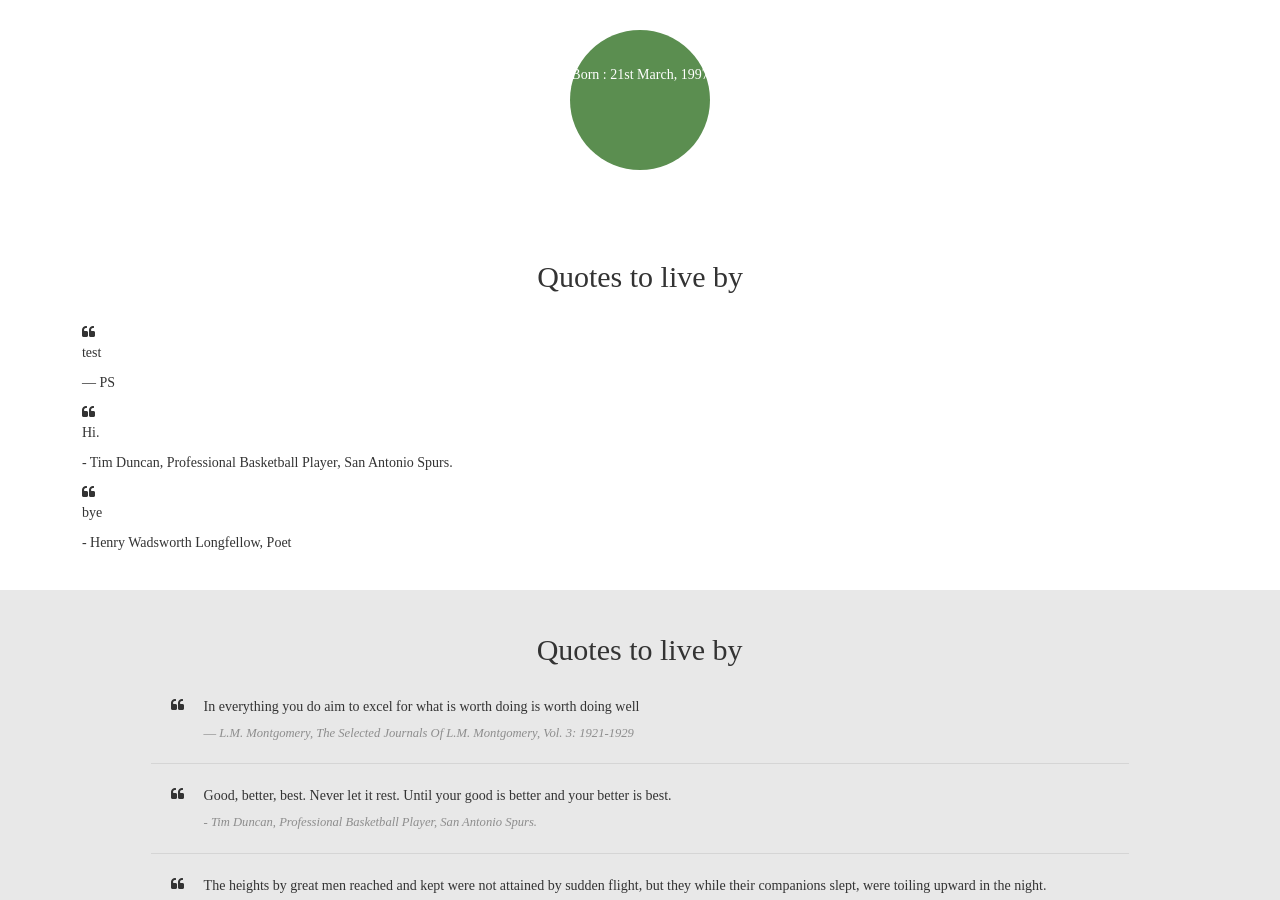
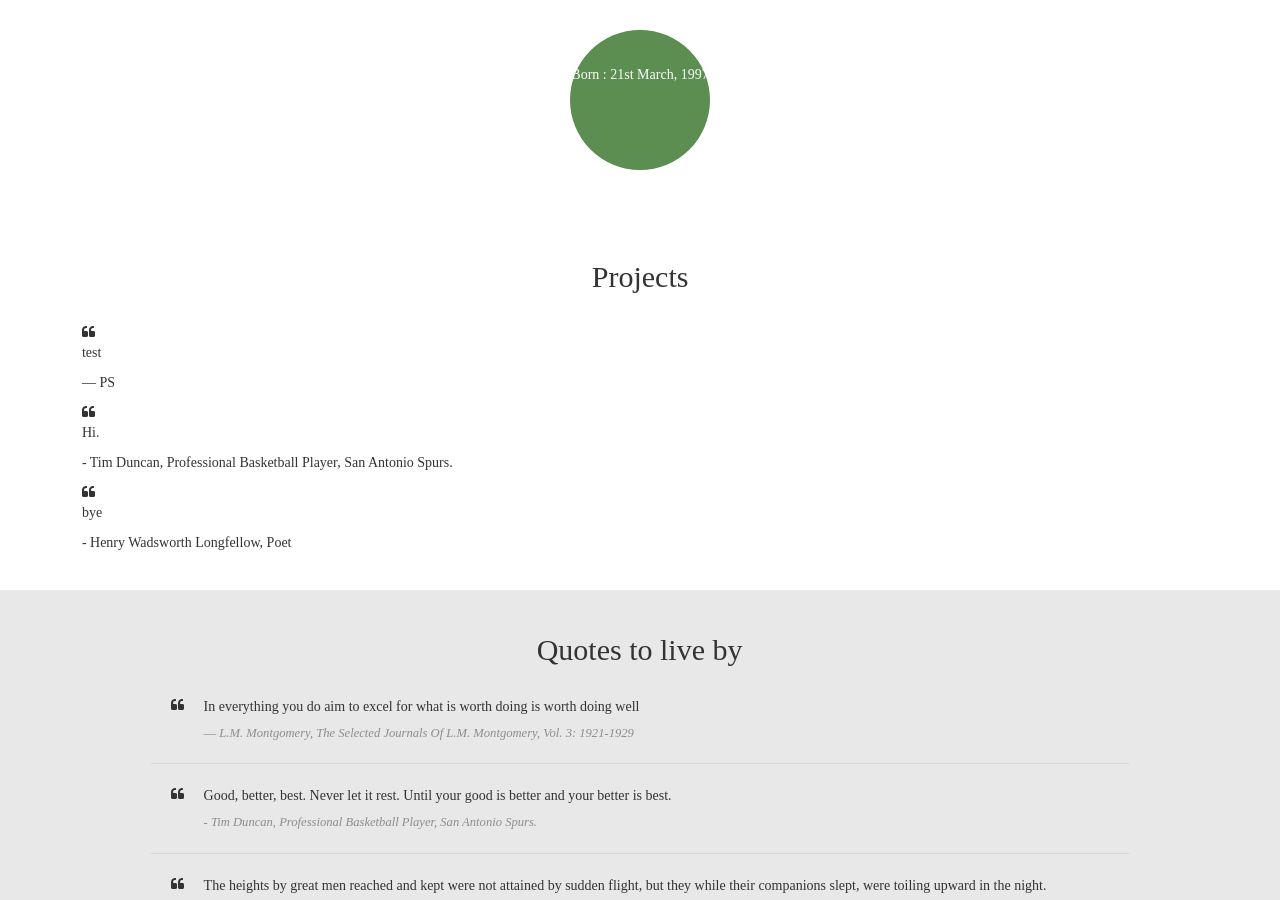
Before and after one commit to prachisudrik/prachisudrik.github.io, a Jekyll site: the page built from index.html, in a window 1280 px wide and 900 px high, scrolled down 2736 px. Built offline with Jekyll 4.4.1, drawn with Linux system fonts in a browser that asks for light colours; nearby versions of some CDN libraries; some web fonts are replaced.

Commit message:
Update index.html

```diff
--- a/index.html
+++ b/index.html
@@ -225,7 +225,7 @@ html_title: Prachi Sudrik
 <section id="projects">
   <div class="container">
     <div class="row">
-      <h2 class="text-center wow animated zoomIn">Quotes to live by</h2>
+      <h2 class="text-center wow animated zoomIn">Projects</h2>
       <br/>
       <div class="comment wow fadeInRight animated">
         <div class="comment-image">
```
